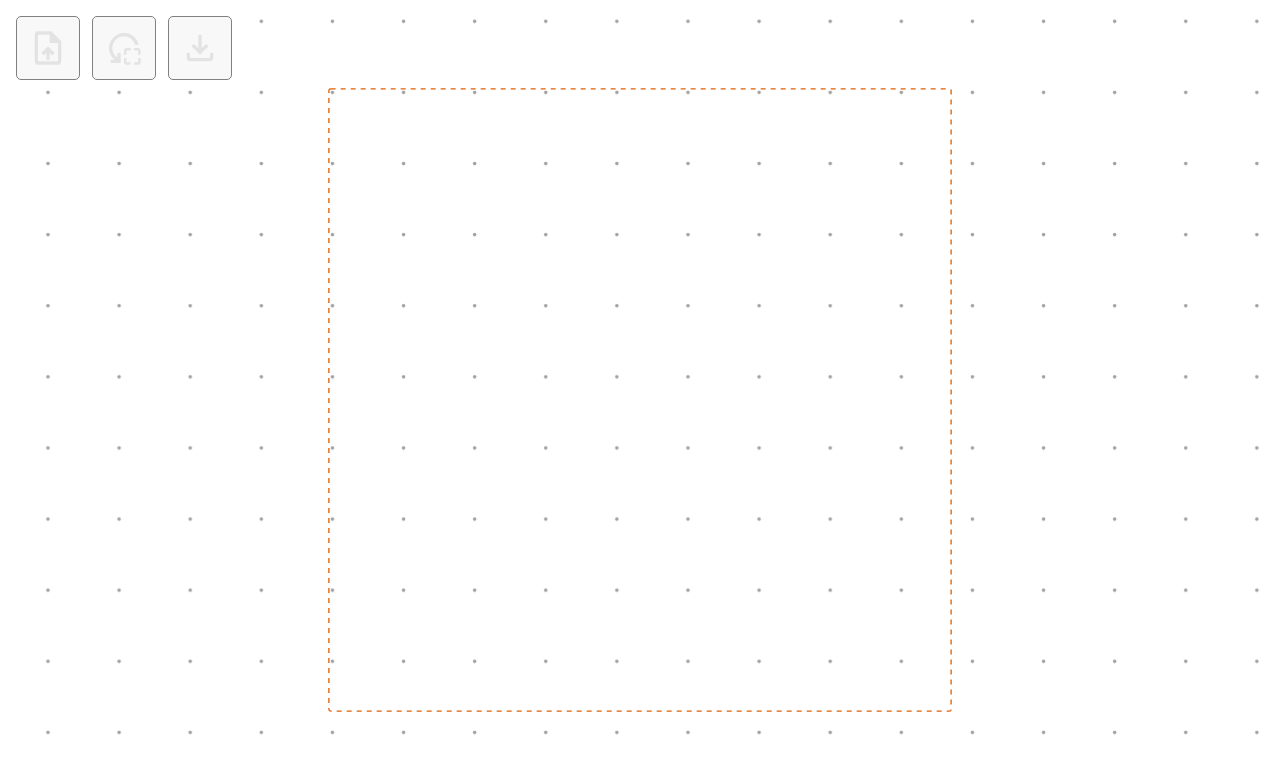
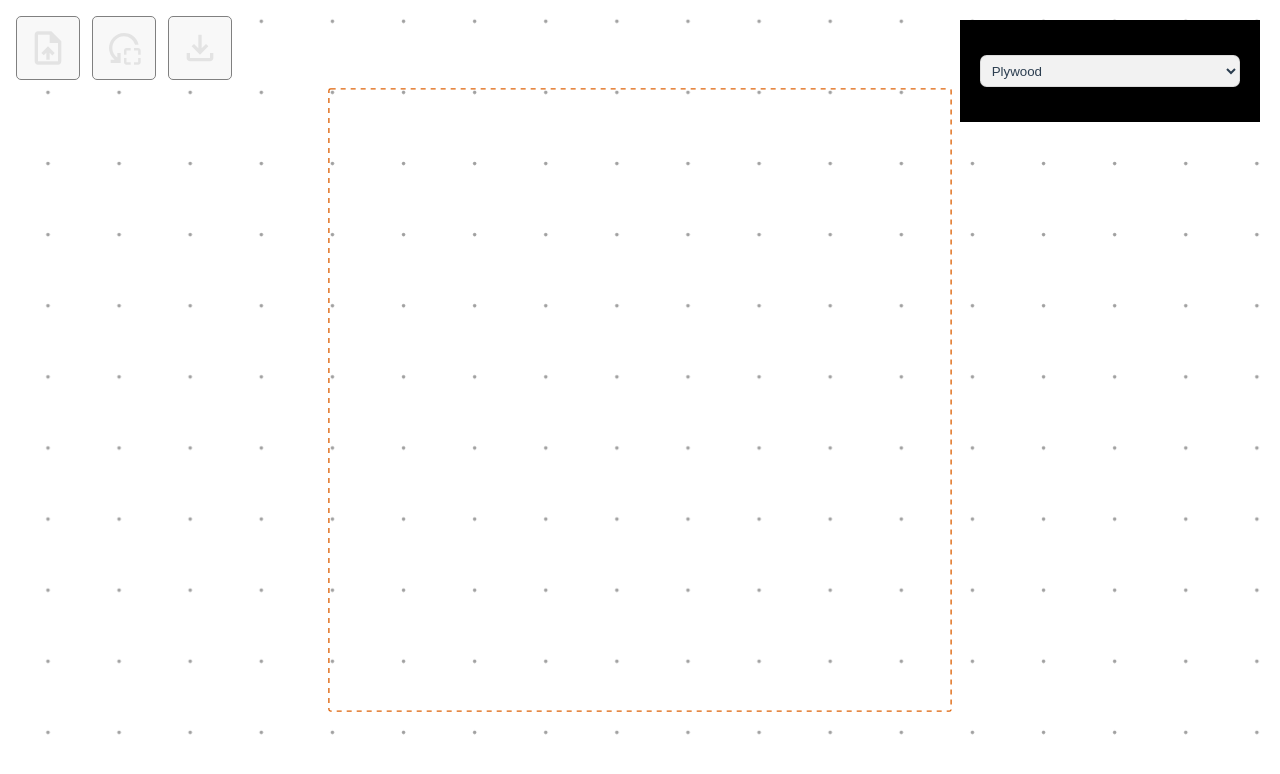
Before and after one commit to personal-5dof-laser-cutting/laser-frontend, a Vue app: page / in a window 1280 px wide. Shown: the top 774 px of the page. Built offline with nearby package versions, Linux system fonts and the light colour scheme; the HTML template or start-up script is replaced by a standard one.

Commit message:
added toolbar component

```diff
--- /dev/null
+++ b/src/components/FloatingSidemenu.vue
@@ -0,0 +1,44 @@
+<script setup lang="ts">
+</script>
+
+<template>
+  <div class="menu-container">
+    <form>
+  <p>
+    <select id="material-selector">
+      <option value="plywood">Plywood</option>
+    </select>
+  </p>
+</form>
+  </div>
+</template>
+
+<style scoped>
+.menu-container {
+ position: absolute;
+  top: 20px;
+  right: 20px;
+  z-index: 10;
+  display: flex;
+  flex-flow: column;
+  flex-grow: 1;
+  gap: 12px;
+
+  width: 300px;
+  padding: 15pt;
+  margin-left: auto;
+
+  overflow: hidden;
+
+  background: black;
+}
+
+#material-selector {
+  width: 100%;
+  background: var(--color-background-mute);
+  color: var(--color-text);
+  padding: 5pt;
+  border: 1pt solid var(--color-border);
+  border-radius: 5pt;
+}
+</style>
--- a/src/components/SVGCanvas.vue
+++ b/src/components/SVGCanvas.vue
@@ -1,18 +1,15 @@
 <script setup lang="ts">
 import { ref, computed } from 'vue'
 import CanvasItem from '@/components/CanvasItem.vue'
+import CanvasToolbar from '@/components/CanvasToolbar.vue'
+import FloatingSidemenu from '@/components/FloatingSidemenu.vue'
 import { useProjectStore } from '@/stores/useProjectStore'
 import { useCutterStore } from '@/stores/useCutterStore'
 import { useStore } from '@/stores/useStore'
 
-import uploadIconUrl from '@/assets/icons/upload_file.svg'
-import resetBoxIconUrl from '@/assets/icons/reset_focus.svg'
-import deleteIconUrl from '@/assets/icons/delete.svg'
-import copyIconUrl from '@/assets/icons/copy.svg'
-import downloadIconUrl from '@/assets/icons/download.svg'
-
 const projectStore = useStore(useProjectStore)
-const { uploadSvg, updateSvg, removeSvg, selectSvg, duplicateSvg, resetProject } = useProjectStore.getState()
+const { uploadSvg, updateSvg, removeSvg, selectSvg, duplicateSvg, resetProject } =
+  useProjectStore.getState()
 const svgs = computed(() => projectStore.value.svgs)
 const selectedId = computed(() => projectStore.value.selectedId)
 
@@ -27,18 +24,6 @@ const pan = ref({ x: 0, y: 0 })
 const scale = ref(1)
 const isDragging = ref(false)
 const dragStart = ref({ mouseX: 0, mouseY: 0, panX: 0, panY: 0 })
-
-const duplicateActiveSvg = () => {
-  if (!selectedId.value) return
-
-  duplicateSvg(selectedId.value)
-}
-
-const removeActiveSVG = () => {
-  if (!selectedId.value) return
-
-  removeSvg(selectedId.value)
-}
 
 const getBaseSVGPosition = (evt: MouseEvent) => {
   if (!svgRef.value) return { x: 0, y: 0 }
@@ -159,29 +144,8 @@ const exportToSvg = () => {
 
 <template>
   <div class="svg-canvas-container">
-    <div class="toolbar">
-      <label class="icon-btn" title="Upload SVG">
-        <img :src="uploadIconUrl" class="btn-icon" alt="Upload Icon" />
-        <input type="file" accept=".svg" @change="uploadSvg" hidden />
-      </label>
-
-      <button class="icon-btn" title="Reset Canvas" @click="resetProject">
-        <img :src="resetBoxIconUrl" class="btn-icon" alt="Reset Canvas Icon" />
-      </button>
-
-      <button class="icon-btn" title="Delete Element" @click="removeActiveSVG" v-if="selectedId">
-        <img :src="deleteIconUrl" class="btn-icon" alt="Delete Element" />
-      </button>
-
-      <button class="icon-btn" title="Duplicate Element" @click="duplicateActiveSvg" v-if="selectedId">
-        <img :src="copyIconUrl" class="btn-icon" alt="Duplicate Element" />
-      </button>
-
-      <button class="icon-btn" title="Export Project" @click="exportToSvg">
-        <img :src="downloadIconUrl" class="btn-icon" alt="Export Project" />
-      </button>
-    </div>
-
+    <CanvasToolbar />
+    <FloatingSidemenu />
     <svg
       viewBox="-50 -50 450 450"
       class="root-svg"
@@ -201,10 +165,10 @@ const exportToSvg = () => {
 
       <g :transform="`translate(${pan.x}, ${pan.y}) scale(${scale})`" ref="viewportRef">
         <rect
-          x="-20000"
-          y="-20000"
-          width="40000"
-          height="40000"
+          x="-200000"
+          y="-200000"
+          width="400000"
+          height="400000"
           fill="url(#grid-pattern)"
           @click="selectSvg(null)"
         />
@@ -262,38 +226,4 @@ const exportToSvg = () => {
   vector-effect: non-scaling-stroke;
   stroke-dasharray: 5 5;
 }
-
-.toolbar {
-  position: absolute;
-  top: 16px;
-  left: 16px;
-  z-index: 10;
-  display: flex;
-  flex-flow: row;
-  gap: 12px;
-}
-
-.icon-btn {
-  background-color: var(--color-background-soft);
-  border: 1px solid grey;
-  border-radius: 5px;
-  color: var(--color-text);
-  cursor: pointer;
-  width: 48pt;
-  height: 48pt;
-  padding: 8pt;
-  display: flex;
-  justify-content: center;
-  align-items: center;
-}
-
-.icon-btn:hover {
-  border-color: var(--color-border-hover);
-}
-
-.btn-icon {
-  width: 100%;
-  height: 100%;
-  object-fit: contain;
-}
 </style>
```
